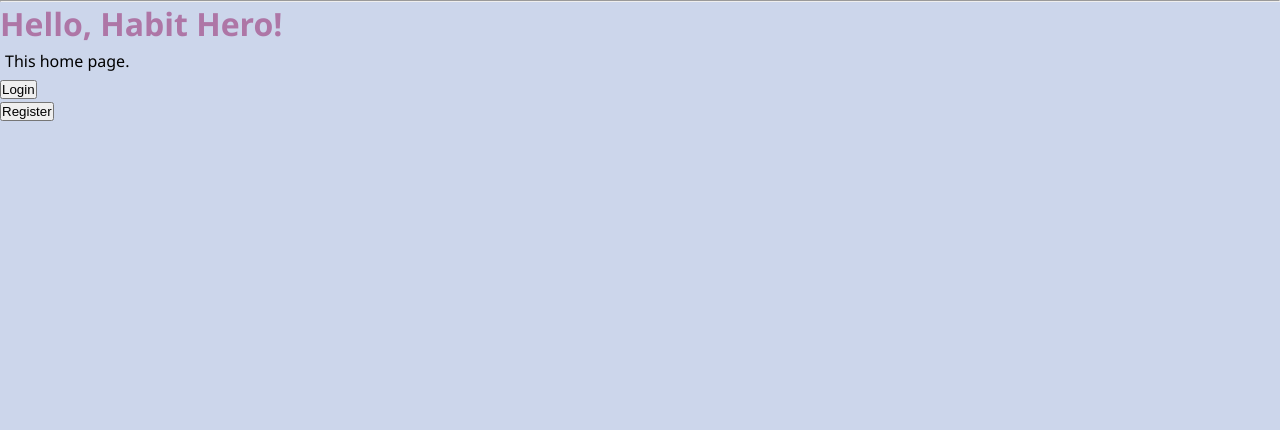
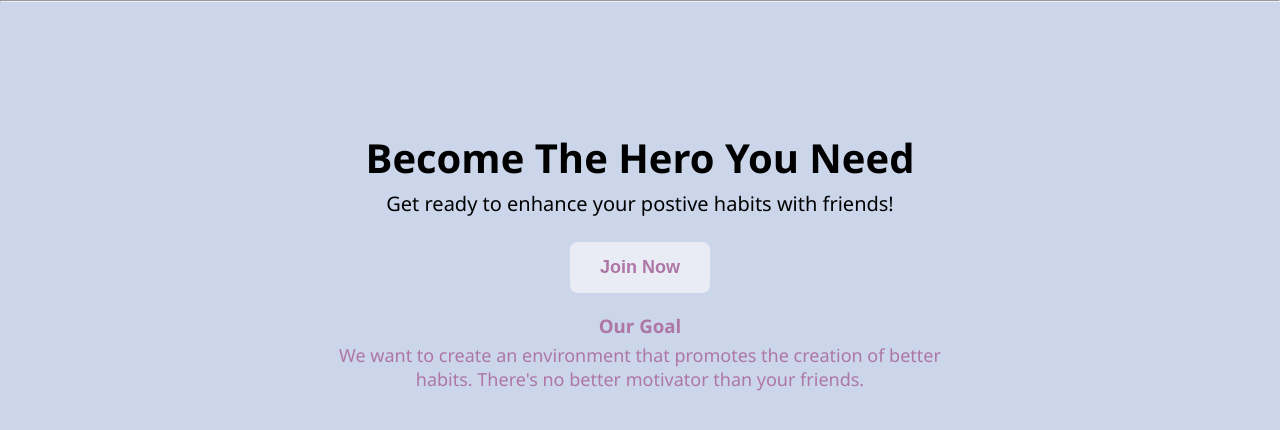
Before and after one commit to LiyuGT/HabitHero, a Flask app: page / in a window 1280 px wide. Shown: the part 35-465 px from the top of the page. Run offline with Flask 3, Linux system fonts and the light colour scheme.

Commit message:
landing page update

```diff
--- a/flask_app/Static/styles.css
+++ b/flask_app/Static/styles.css
@@ -150,3 +150,43 @@ header > ul {
     margin-left: 65px;
     margin-right: 230px; /* Adjust the margin as needed to control spacing */
 }
+
+.landingmain{
+    margin: 10% auto;
+    width: 50%;
+    text-align: center;
+}
+.landingmain h1{
+    color: black;
+    font-size: 40px;
+}
+.landingmain p{
+    font-size: 20px;
+}
+.landingmain form{
+    padding: 20px;
+}
+.landingmain input[type=submit]{
+    background-color: #E9ECF5;
+    padding: 15px;
+    padding-left: 30px;
+    padding-right: 30px;
+    text-decoration: none;
+    cursor: pointer;
+    color: #AE76A6;
+    font-size: 18px;
+    font-weight: bold;
+    border: none;
+    border-radius: 8px;
+}
+.landingmain input[type=submit]:hover{
+    background-color: #AE76A6;
+    color: white;
+}
+.landingabout h3{
+    color: #AE76A6;
+}
+.landingabout p{
+    color: #AE76A6;
+    font-size: 18px;
+}
--- a/flask_app/templates/home.html
+++ b/flask_app/templates/home.html
@@ -16,15 +16,17 @@
 
         <hr/>
     </div>
-    <h1>Hello, Habit Hero!</h1>
-    <p>This home page.</p>
+    <div class="landingmain">
+        <h1>Become The Hero You Need</h1>
+        <p>Get ready to enhance your postive habits with friends!</p>
 
-    <form method="POST" action="{{ url_for('login') }}">
-        <input type="submit" value="Login">
-    </form>
 
-    <form method="POST" action="{{ url_for('register') }}">
-        <input type="submit" value="Register">
-    </form>
-
+        <form method="POST" action="{{ url_for('register') }}">
+            <input type="submit" value="Join Now">
+        </form>
+        <div class="landingabout">
+            <h3>Our Goal</h3>
+            <p>We want to create an environment that promotes the creation of better habits. There's no better motivator than your friends.</p>
+        </div>
+    </div>
 </body>
```
